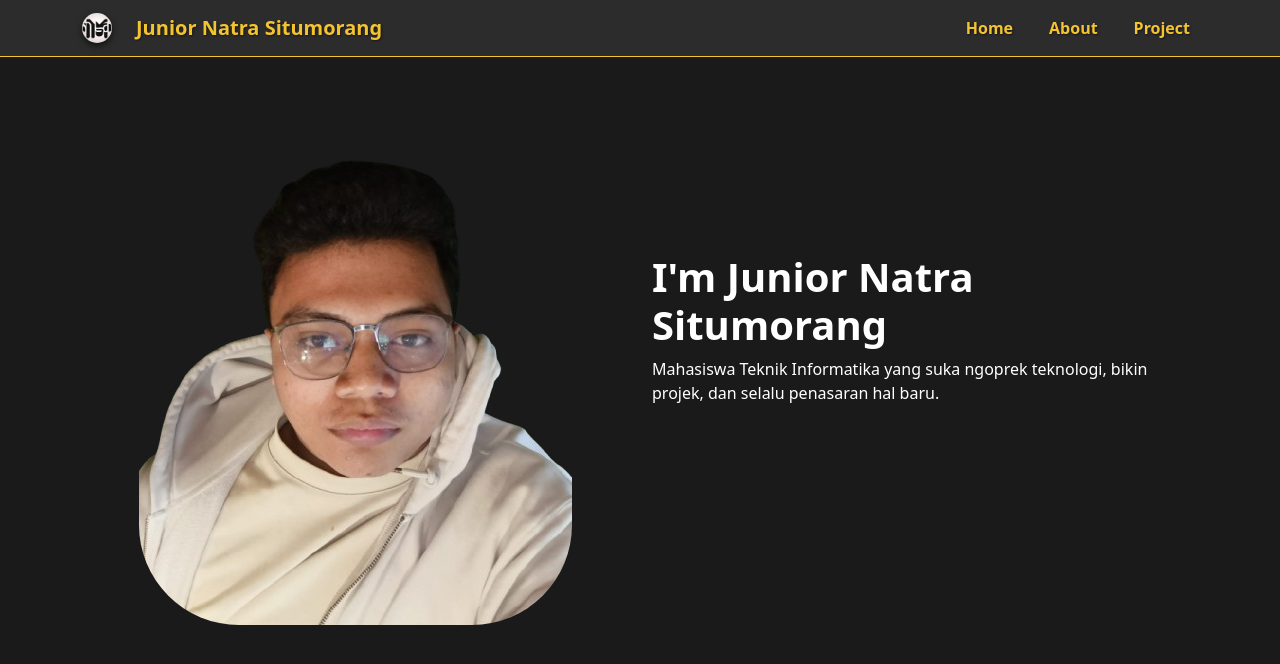
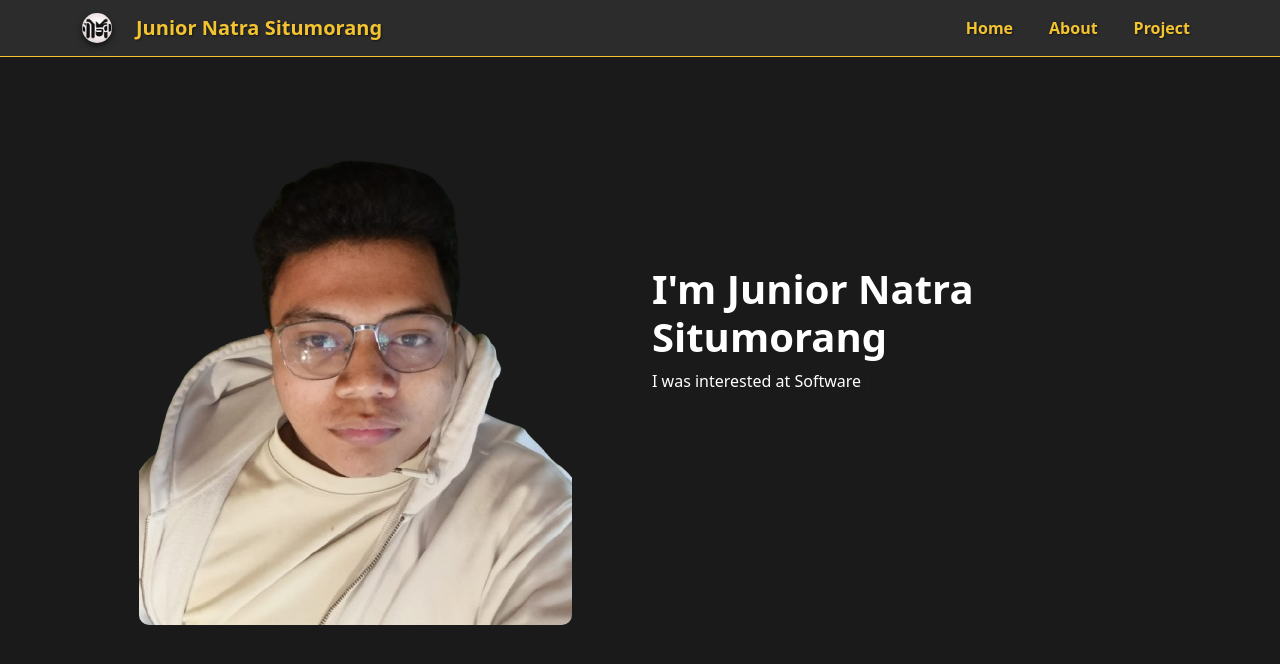
Before and after one commit to Jerannn24/my-portofolio, a Next.js app: page / in a window 1280 px wide. Shown: the top 664 px of the page. Built offline with nearby package versions, Linux system fonts and the light colour scheme.

Commit message:
update globals.css and Portfolio.js

```diff
--- a/src/components/Portfolio.js
+++ b/src/components/Portfolio.js
@@ -1,32 +1,43 @@
+"use client";
 import React from 'react'
 import Navbar from './Navbar'
+import { Typewriter } from 'react-simple-typewriter'
 
 const Portfolio = () => {
     return (
-        <div style={{ color: "var(--fg)", backgroundColor: "var(--bg)", minHeight: "100vh" }}>
+        <div style={{ backgroundColor: "var(--bg)", minHeight: "100vh" }}>
             <Navbar />
             <div className='container py-5' id='home'>
                 <div className='row align-items-center'>
-                    {/* Kolom gambar */}
                     <div className='col-md-6 text-center'>
                         <img
                             src='./myself.png'
                             alt='Myself'
                             className='img-fluid'
-                            style={{ maxWidth: '500px', borderRadius: '100px' }}
+                            style={{ maxWidth: '500px', borderRadius: '10px' }}
                         />
                     </div>
-
-                    {/* Kolom teks */}
                     <div className='col-md-6 text-white'>
-                        <h1 className='fw-bold'>I'm Junior Natra Situmorang</h1>
+                        <h1 className='fw-bold'>
+                            <Typewriter
+                                words={["I'm Junior Natra Situmorang"]}
+                                loop={1}             // atau false, supaya cuma sekali
+                                cursor={false}
+                                typeSpeed={70}
+                                deleteSpeed={0}
+                            />
+                        </h1>
                         <p>
-                            Mahasiswa Teknik Informatika yang suka ngoprek teknologi, bikin projek, dan selalu penasaran hal baru.
+                            <Typewriter
+                                words={["I was interested at Software Engineering"]}
+                                loop={true}
+                                cursor
+                                cursorStyle="|"
+                                typeSpeed={70}
+                                deleteSpeed={100}
+                                delaySpeed={1500} />
                         </p>
                     </div>
-                </div>
-                <div>
-
                 </div>
             </div>
         </div>
```
